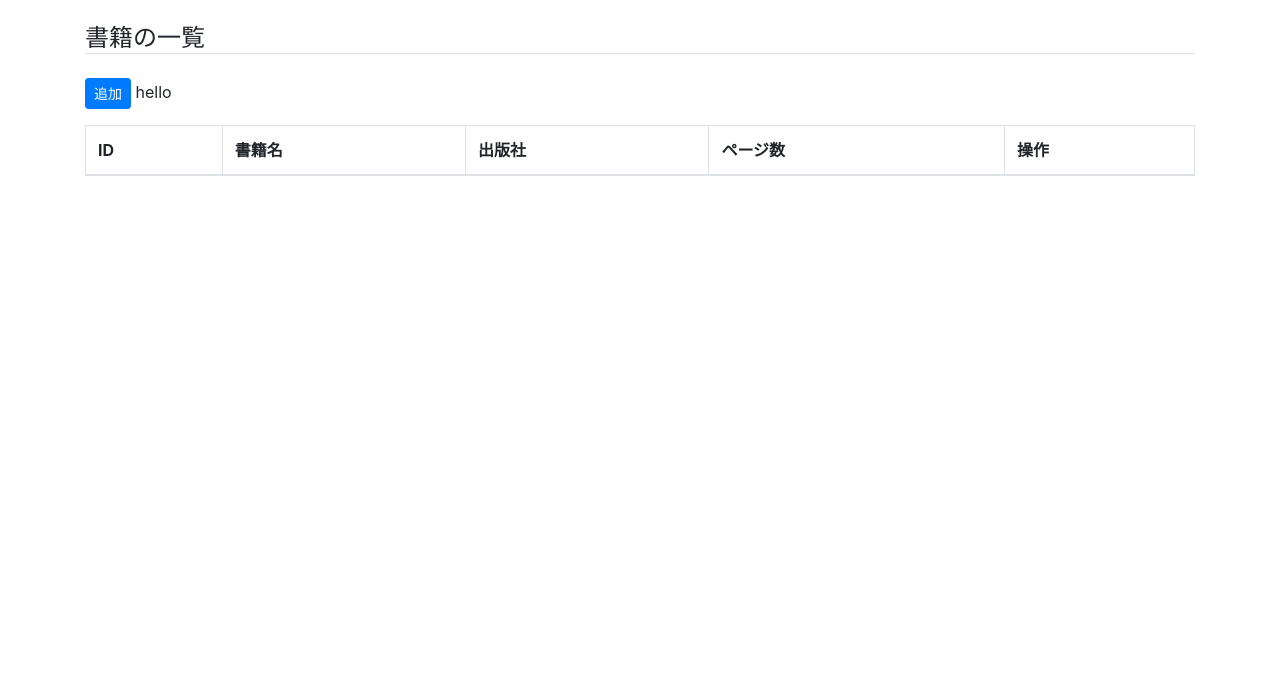
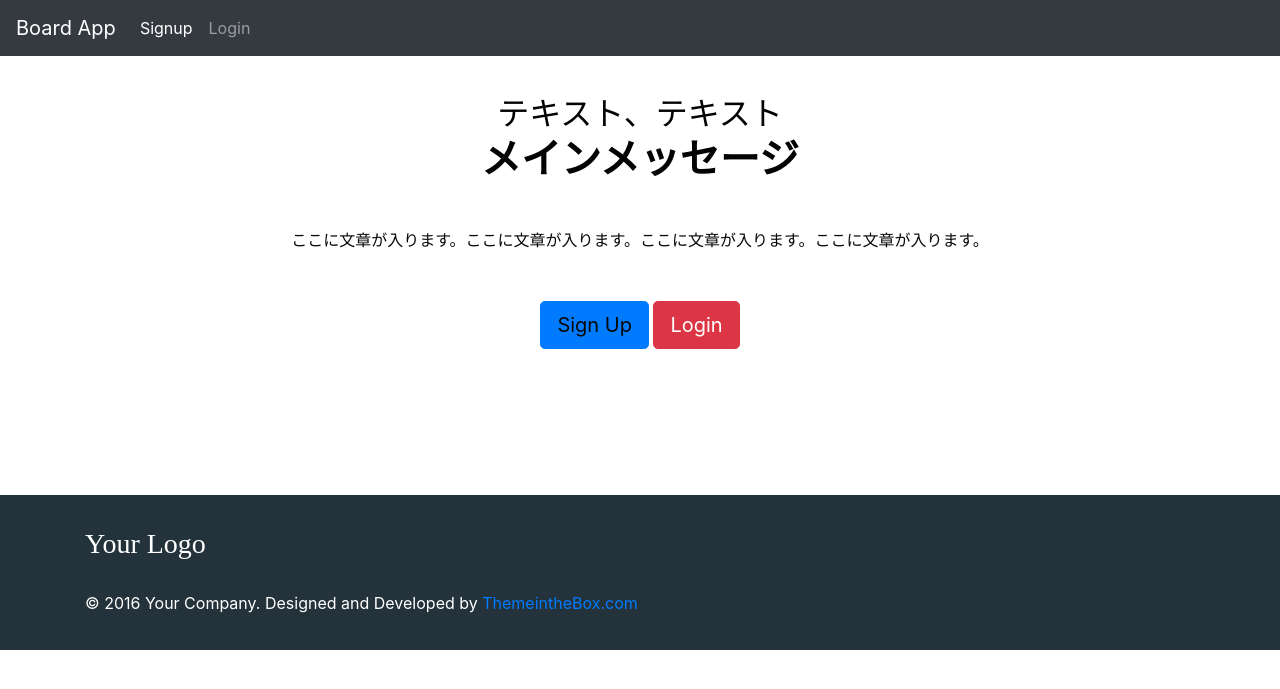
Before and after one commit to ryo0504/DjangoApp1, a Django app: page /DjangoApp1/board/lp/ in a window 1280 px wide. Shown: the top 689 px of the page. Run offline with Django 3.2, Linux system fonts and the light colour scheme; lists and menus that the app fills with data are empty; some libraries are stand-ins or nearby versions.

Commit message:
lp_complette

```diff
--- /dev/null
+++ b/board/static/board/css/style.css
@@ -0,0 +1,98 @@
+/*------------------------------------*\
+	COMMONS CLASSES
+\*------------------------------------*/
+
+h1, h2, h3, h4, h5, h6
+{
+    font-family: 'Roboto Slab', serif;
+}
+
+h1, h2, h3, h4, h5, h6
+{
+    margin-bottom: 1.1em;
+}
+
+.features,
+.blog,
+.gallery,
+.clients,
+.prefooter .container-fluid
+{
+    padding-top: 3.3em;
+    padding-bottom: 4.2em;
+}
+
+span.typcn::before, i.typcn::before
+{
+    font-size: 2em;
+}
+
+span.x2:before, i.x2:before
+{
+    font-size: 3.4em;
+}
+
+span.x3:before, i.x3:before
+{
+    font-size: 4.4em;
+}
+
+span.x4:before, i.x4:before
+{
+    font-size: 6em;
+}
+
+
+/*------------------------------------*\
+	lp
+\*------------------------------------*/
+
+.jumbotron
+{
+    background: none;
+    text-align: center;
+}
+
+.jumbotron h1,
+.jumbotron h2,
+.jumbotron h3,
+.jumbotron h4,
+.jumbotron h5,
+.jumbotron h6,
+.jumbotron small
+{
+    color: rgb(3, 3, 3);
+}
+
+.jumbotron p
+{
+    color: rgb(8, 8, 8);
+    margin-bottom: 5%;
+}
+
+/*------------------------------------*\
+	FOOTER
+\*------------------------------------*/
+
+footer
+{
+    background-color: rgba(36, 50, 59, 1);
+    padding-top: 2em;
+    padding-bottom: 1.2em;
+}
+
+footer h1,
+footer h2,
+footer h3,
+footer h4,
+footer h5,
+footer h6,
+footer p
+{
+    color: #FFFFFF;
+}
+
+.social
+{
+    padding-top: 50px;
+}
--- a/templates/board/base.html
+++ b/templates/board/base.html
@@ -1,21 +1,64 @@
 {% load i18n static %}
 <!DOCTYPE html>{% get_current_language as LANGUAGE_CODE %}
 <html lang="{{ LANGUAGE_CODE|default:"en-us" }}">
+
 <head>
     <meta charset="UTF-8">
     <meta name="viewport" content="width=device-width, initial-scale=1, shrink-to-fit=no">
     <link rel="stylesheet" href="{% static 'board/css/bootstrap.min.css' %}">
+    <link rel="stylesheet" href="{% static 'board/css/style.css' %}">
     {% block extra_css %}{% endblock %}
     <title>{% block title %}My books{% endblock %}</title>
 </head>
+
 <body>
+    <header>
+        <nav class="navbar navbar-expand-lg fixed-top navbar-dark bg-dark">
+            <a class="navbar-brand" href="#">Board App</a>
+            <button class="navbar-toggler" type="button" data-toggle="collapse" data-target="#navbarSupportedContent"
+                aria-controls="navbarSupportedContent" aria-expanded="false" aria-label="Toggle navigation">
+                <span class="navbar-toggler-icon"></span>
+            </button>
+            <div class="collapse navbar-collapse" id="navbarSupportedContent">
+                <ul class="navbar-nav mr-auto">
+                    <li class="nav-item active">
+                        <a class="nav-link" href="#">Signup</a>
+                    </li>
+                    <li class="nav-item">
+                        <a class="nav-link" href="#">Login</a>
+                    </li>
+                </ul>
+            </div>
+        </nav>
+    </header>
+
+
     <div class="container">
         {% block content %}
         {{ content }}
         {% endblock %}
     </div>
+    <footer>
+        <div class="container">
+            <div class="row">
+                <div class="col-md-8">
+                    <h3>Your Logo</h3>
+                    <p>© 2016 Your Company. Designed and Developed by <a target="_blank"
+                            href="http://www.themeinthebox.com">ThemeintheBox.com</a></p>
+                </div>
+                <div class="col-md-4">
+                    <p class="text-right social"><i class="typcn typcn-social-facebook-circular"></i><i
+                            class="typcn typcn-social-twitter-circular"></i><i
+                            class="typcn typcn-social-tumbler-circular"></i><i
+                            class="typcn typcn-social-github-circular"></i><i
+                            class="typcn typcn-social-dribbble-circular"></i></p>
+                </div>
+            </div>
+        </div>
+    </footer>
     <script src="{% static 'board/js/jquery-3.4.1.min.js' %}"></script>
     <script src="{% static 'board/js/bootstrap.bundle.min.js' %}"></script>
     {% block extra_js %}{% endblock %}
 </body>
+
 </html>
--- a/templates/board/lp.html
+++ b/templates/board/lp.html
@@ -3,20 +3,23 @@
 {% block title %}test{% endblock title %}
 
 {% block content %}
-    <h4 class="mt-4 border-bottom">書籍の一覧</h4>
-    <a href="#" class="btn btn-primary btn-sm my-3">追加</a>
-    <table class="table table-striped table-bordered">
-      <thead>
-        <tr>
-          <th scope="col">ID</th>
-          <th scope="col">書籍名</th>
-          <th scope="col">出版社</th>
-          <th scope="col">ページ数</th>
-          <th scope="col">操作</th>
-        </tr>
-      </thead>
-      <tbody>
-        hello
-      </tbody>
-    </table>
+<div class="container-fluid">
+    <!-- change the image in style.css to the class header .container-fluid [approximately row 50] -->
+    <div class="container">
+        <div class="row">
+            <div class="col-md-3 col-xs-10">
+                <a href="#" class="thumbnail logo">
+                    <img src="" alt="" class="img-responsive">
+                </a>
+            </div>
+        </div>
+        <div class="jumbotron">
+            <h1><small>テキスト、テキスト</small></br>
+                <strong>メインメッセージ</strong></h1>
+            <p>ここに文章が入ります。ここに文章が入ります。ここに文章が入ります。ここに文章が入ります。</p>
+            <p><a class="btn btn-primary btn-lg" role="button">Sign Up</a> <a target="_blank" href="#"
+                    class="btn btn-lg btn-danger" role="button">Login</a></p>
+        </div>
+    </div>
+</div>
 {% endblock content %}
```
Also changed, not shown: board/static/board/images/maincopy.jpg (added). Lines whose indentation alone changed are shown as unchanged.
